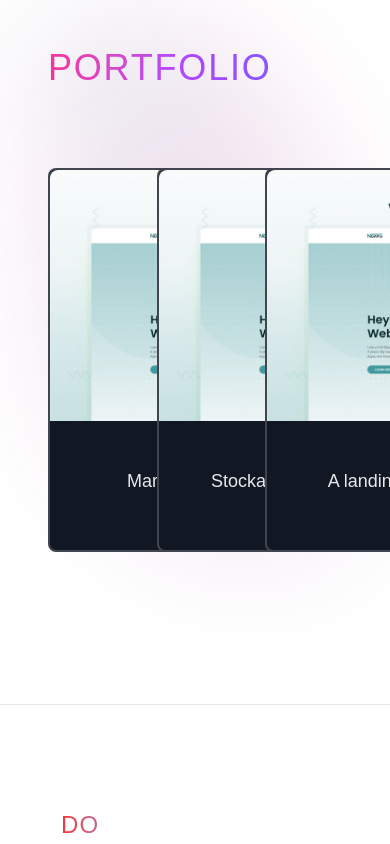
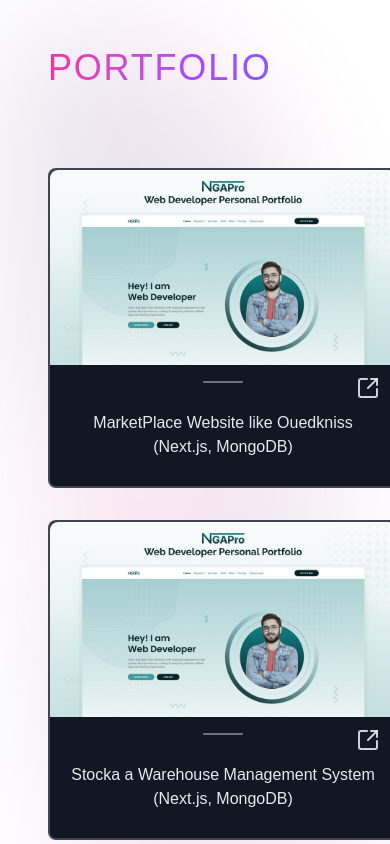
Before and after one commit to justRailGun/pr, a Next.js app: page / in a window 390 px wide. Shown: the part 4360-5204 px from the top of the page. Built offline with nearby package versions, Linux system fonts and the light colour scheme.

Commit message:
Portfolio res

```diff
--- a/components/front-end/Cards/WebsiteCards.tsx
+++ b/components/front-end/Cards/WebsiteCards.tsx
@@ -4,7 +4,7 @@ import { SquareArrowOutUpRight } from 'lucide-react'
 const WebsiteCards = ({ title} : {src : string , title : string}) => {
   return (
     <div
-    className='flex relative flex-col w-[450px] group-hover:scale-95 h-96 border-2 border-white/20 rounded-lg bg-[#111723] hover:scale-105 transition-all duration-300 ease-in-out'
+    className='flex relative flex-col w-[350px] xl:w-[450px] group-hover:scale-95 h-80 xl:h-96 border-2 border-white/20 rounded-lg bg-[#111723] hover:scale-105 transition-all duration-300 ease-in-out'
     >
         <div className='w-full h-full '>
             <img src={"/placeholder.jpg"} alt={title}
@@ -13,9 +13,9 @@ const WebsiteCards = ({ title} : {src : string , title : string}) => {
             />
         </div>
         <div className='h-2 mt-4 w-10 mx-auto rounded-full bg-gray-500' />
-        <SquareArrowOutUpRight size={24} className='cursor-pointer hover:text-blue-500/80 transition-all duration-300 ease-in-out absolute top-[70%] right-4 text-white/80' />
+        <SquareArrowOutUpRight size={24} className='cursor-pointer hover:text-blue-500/80 transition-all duration-300 ease-in-out top-[65%] absolute xl:top-[70%] right-4 text-white/80' />
         <div className='flex flex-col items-center justify-center w-full h-full gap-4 '>
-            <h2 className='text-lg text-center font-medium font-poppins text-white/90'>{title.split('\n').map((line, idx) => (
+            <h2 className='text-base xl:text-lg text-center font-medium font-poppins text-white/90'>{title.split('\n').map((line, idx) => (
           <span key={idx}>
             {line}
             <br />
--- a/components/front-end/Main/Portfolio.tsx
+++ b/components/front-end/Main/Portfolio.tsx
@@ -23,8 +23,8 @@ const Portfolio = () => {
             tracking-wider leading-26'>Portfolio
             </h1>
         </div>
-        <div>
-            <div className="grid group grid-cols-3 gap-8 mt-12">
+        <div className='flex flex-col items-center justify-center w-full h-full gap-4'>
+            <div className="grid group 2xl:grid-cols-3 md:grid-cols-2  grid-cols-1 xl:gap-4 gap-8 mt-12 items-center">
                 {websites.map((website, index) => (
                     <div  key={index}>
                         <WebsiteCards  src={website.src} title={website.title} />
```
